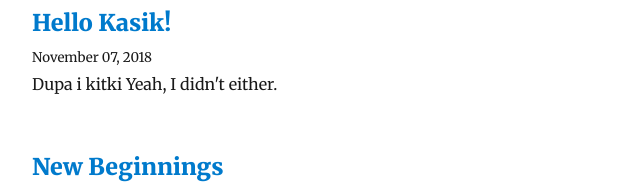
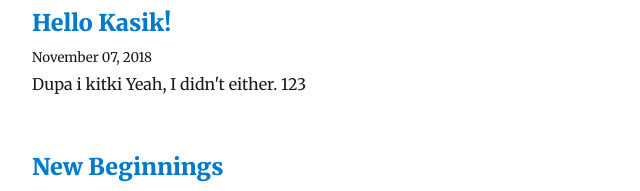
Before and after one commit to holisticqa/blog, a Gatsby site in the folder blog/: page / in a window 1280 px wide. Shown: the part 354-545 px from the top of the page, 293-933 px from the left. Built offline with nearby package versions, Linux system fonts and the light colour scheme; Gatsby itself is replaced by a stand-in of ours; some packages are replaced by stand-ins of ours.

Commit message:
Update index.md

```diff
--- a/blog/src/pages/hello-kasik/index.md
+++ b/blog/src/pages/hello-kasik/index.md
@@ -5,4 +5,4 @@ date: "2018-11-07T23:46:37.121Z"
 
 Dupa i kitki
 
-Yeah, I didn't either.
+Yeah, I didn't either. 123
```
